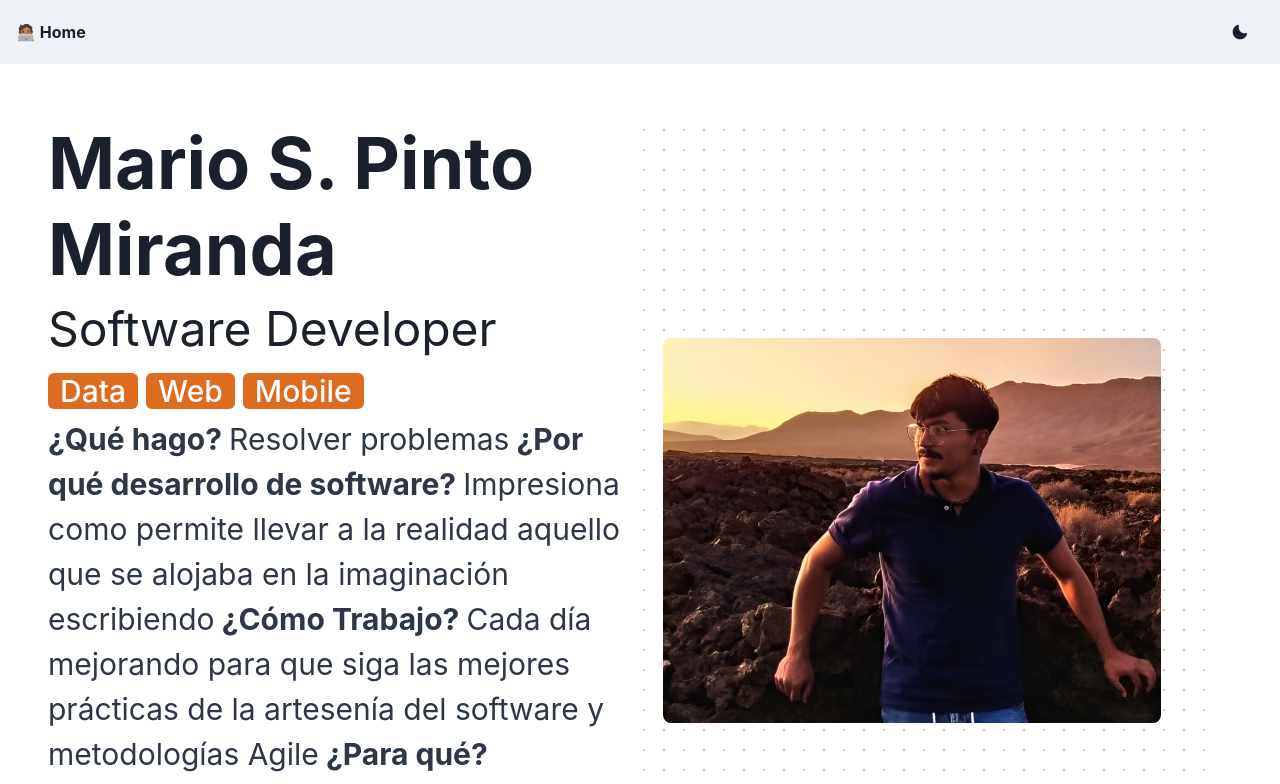
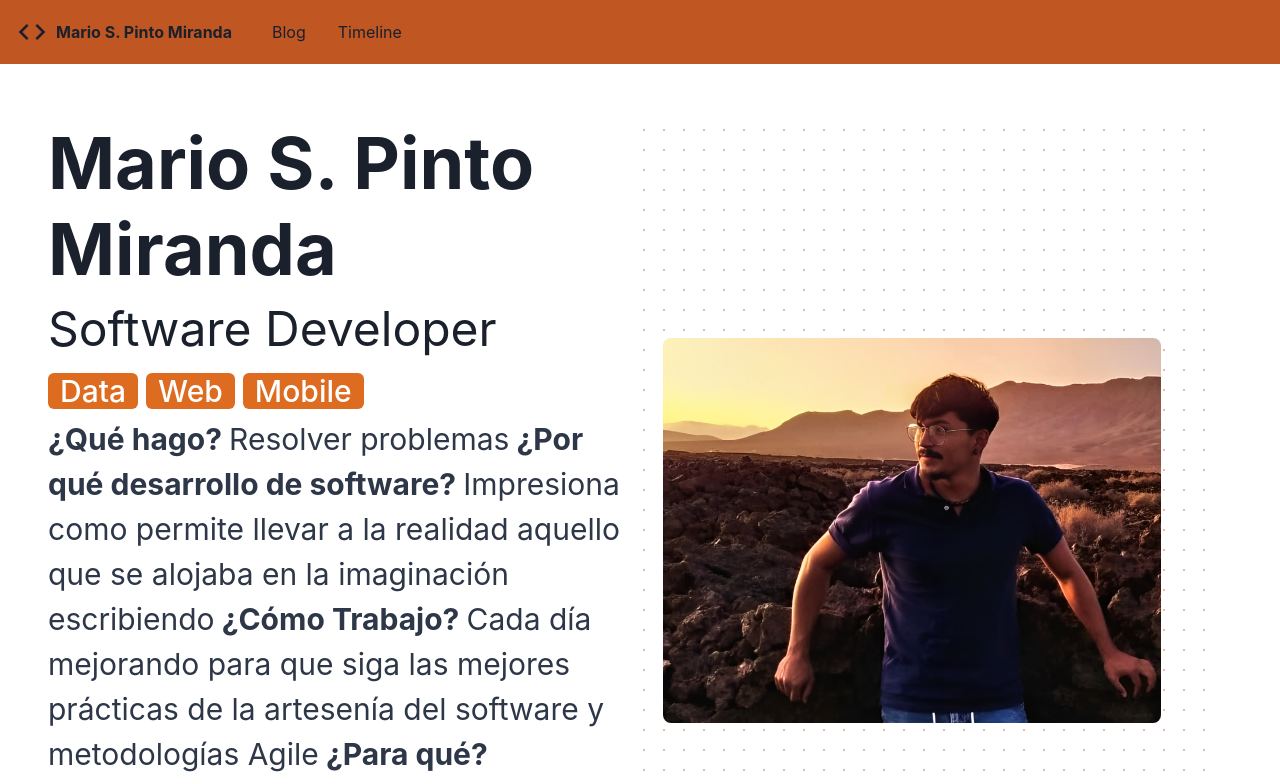
Before and after one commit to Marius9595/mario-pinto-miranda.dev, a Next.js app: page / in a window 1280 px wide. Shown: the top 784 px of the page. Built offline with nearby package versions, Linux system fonts and the light colour scheme.

Commit message:
Personalized navbar

```diff
--- a/components/organisms/navbar.tsx
+++ b/components/organisms/navbar.tsx
@@ -1,36 +1,82 @@
-import Link from 'next/link';
-
+import React from "react";
 import {
   Box,
   Flex,
-  Text,
-  Button,
-  useColorModeValue,
+  HStack,
+  Link,
+  IconButton,
+  useDisclosure,
   Stack,
-  useColorMode,
-} from '@chakra-ui/react';
+  Icon,
+  Text
+} from "@chakra-ui/react";
+import { HamburgerIcon, CloseIcon } from "@chakra-ui/icons";
+import { MdCode } from 'react-icons/md'
 
-import { MoonIcon, SunIcon } from '@chakra-ui/icons';
+const Links = ["Blog", "Timeline"];
 
+const NavLink = ({ children }) => (
+  <Link
+    px={2}
+    py={1}
+    rounded={"md"}
+    _hover={{
+      textDecoration: "none",
+      bg: "orange.500"
+    }}
+    href={"#"}
+  >
+    <Text>{children}</Text>
+  </Link>
+);
 
-export const Nav = () => {
-  const { colorMode, toggleColorMode } = useColorMode();
+export  function Nav() {
+  const { isOpen, onOpen, onClose } = useDisclosure();
+
   return (
-      <Box bg={useColorModeValue('gray.100', 'gray.900')} px={4}>
-        <Flex h={16} alignItems={'center'} justifyContent={'space-between'}>
-          <Box>
-            <Link href="/">
-                <Text fontWeight={'bold'}>🧑🏽‍💻 Home</Text>
+    <>
+      <Box bg={"orange.600"} px={4}>
+        <Flex h={16} alignItems={"center"} justifyContent={"space-between"}>
+          <IconButton
+            size={"md"}
+            icon={isOpen ? <CloseIcon /> : <HamburgerIcon />}
+            aria-label={"Open Menu"}
+            display={{ md: "none" }}
+            onClick={isOpen ? onClose : onOpen}
+          />
+          <HStack spacing={8} alignItems={"center"}>
+
+            <Link href="/" _hover={{textDecoration: "none"}}>
+            <Flex alignItems="center">
+                <Icon as={MdCode} w={8} h={8} marginEnd={2}/>
+                <Text fontSize="l" fontWeight="bold">
+                  Mario S. Pinto Miranda
+                </Text>
+              </Flex>
             </Link>
+
+            <HStack
+              as={"nav"}
+              spacing={4}
+              display={{ base: "none", md: "flex" }}
+            >
+              {Links.map(link => (
+                <NavLink key={link}>{link}</NavLink>
+              ))}
+            </HStack>
+          </HStack>
+        </Flex>
+
+        {isOpen ? (
+          <Box pb={4}>
+            <Stack as={"nav"} spacing={4}>
+              {Links.map(link => (
+                <NavLink key={link}>{link}</NavLink>
+              ))}
+            </Stack>
           </Box>
-          <Flex alignItems={'center'}>
-            <Stack direction={'row'} spacing={7}>
-              <Button onClick={toggleColorMode}>
-                {colorMode === 'light' ? <MoonIcon /> : <SunIcon />}
-              </Button>
-            </Stack>
-          </Flex>
-        </Flex>
+        ) : null}
       </Box>
+    </>
   );
 }
```
